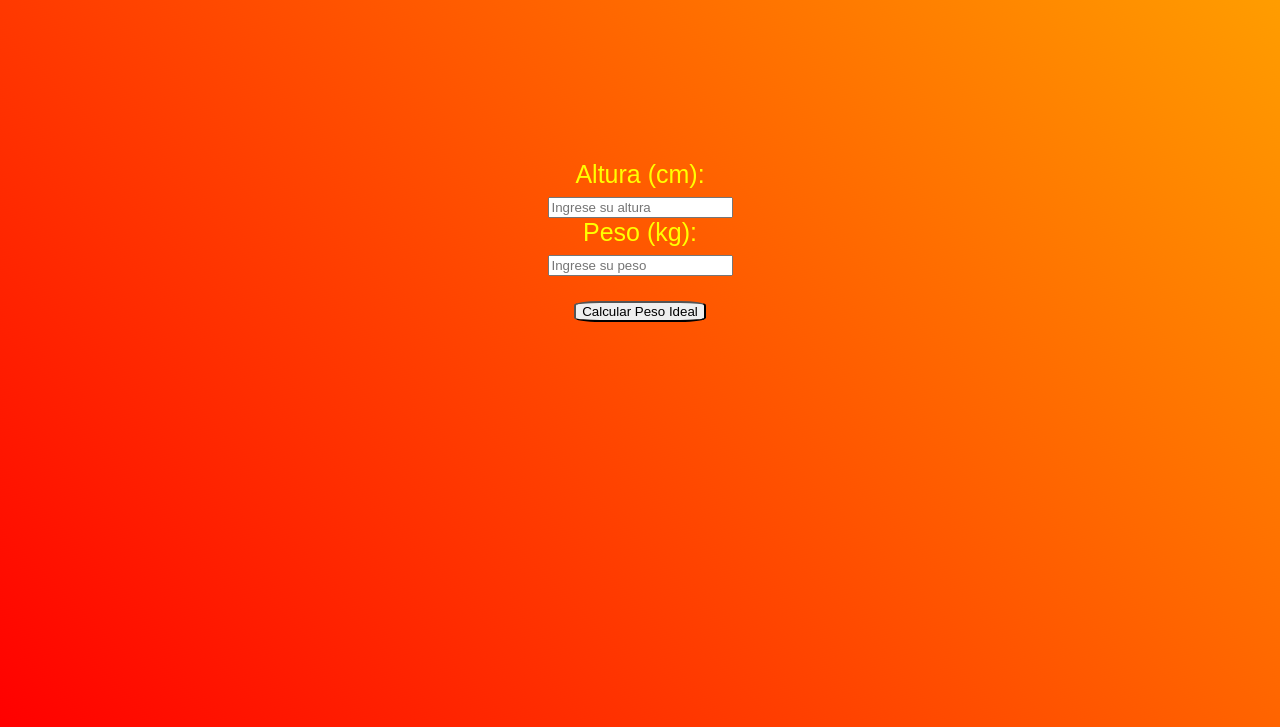
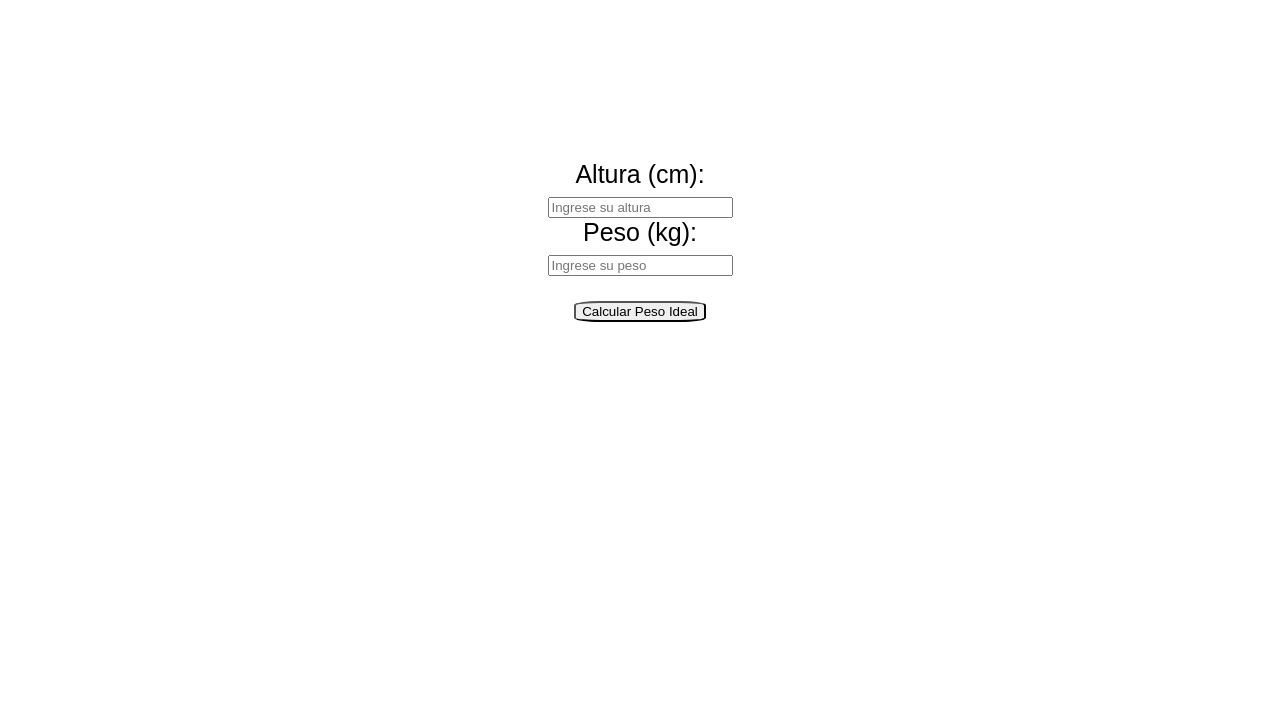
Before and after one commit to Juanluis439/balanza, a plain HTML site: page index.html in a window 1280 px wide. Shown: the part 107-834 px from the top of the page. Drawn offline with Linux system fonts and the light colour scheme.

Commit message:
cambio de color

```diff
--- a/styles.css
+++ b/styles.css
@@ -1,8 +1,8 @@
 body {
     height: 100vh;
     margin: 0;
-    background: linear-gradient(45deg, red, orange);
-    color: yellow;
+    background: #fff;
+    color: #000;
     font-family: Arial, sans-serif;
     font-size: 25px;
 }
```
